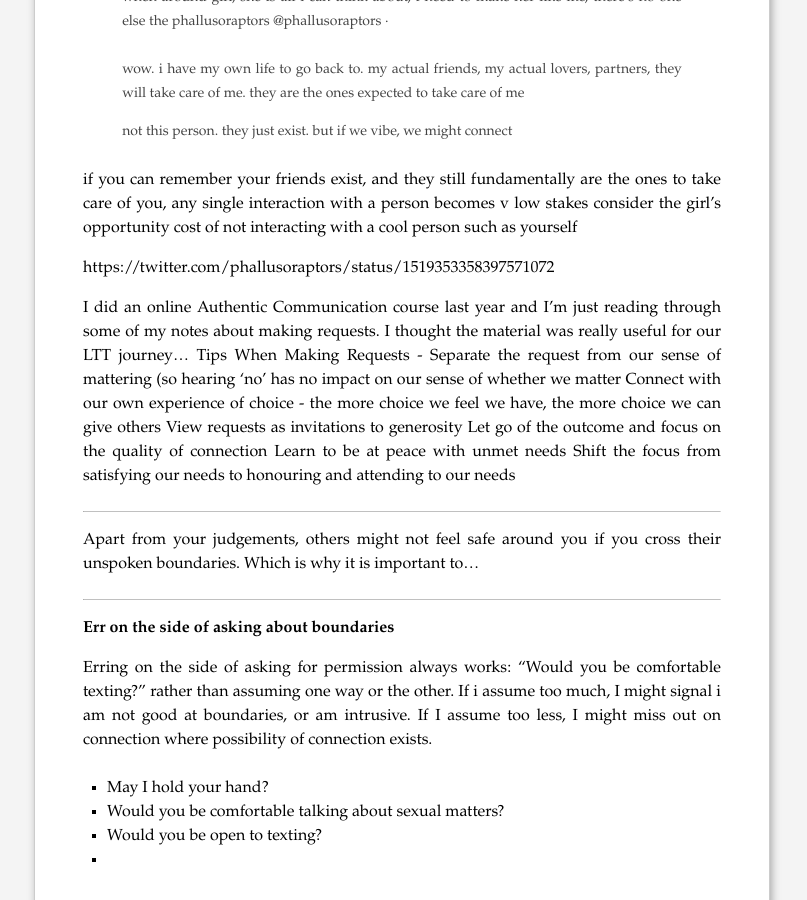
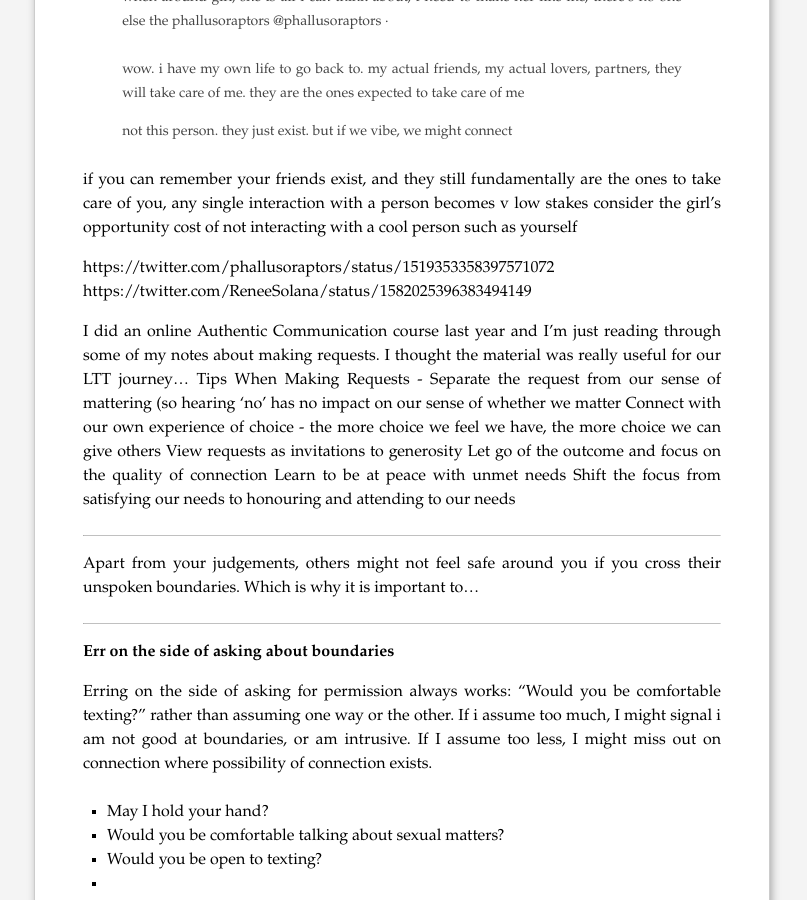
Before and after one commit to piyushahuja/piyushahuja.github.io, a Jekyll site: the page built from _posts/guides/2022-09-14-LT.md, in a window 1280 px wide and 900 px high, scrolled down 1214 px. Shown: the whole window, without its empty margins (238-1045 px from the left). Built offline with Jekyll 4.4.1, drawn with Linux system fonts in a browser that asks for light colours; some of the changed lines change nothing that is shown.

Commit message:
auto deployed

```diff
--- a/_posts/guides/2022-09-14-LT.md
+++ b/_posts/guides/2022-09-14-LT.md
@@ -63,6 +63,8 @@ if you can remember your friends exist, and they still fundamentally are the one
 consider the girl’s opportunity cost of not interacting with a cool person such as yourself
 
 https://twitter.com/phallusoraptors/status/1519353358397571072
+https://twitter.com/ReneeSolana/status/1582025396383494149
+
 
 I did an online Authentic Communication course last year and I’m just reading through some of my notes about making requests. I thought the material was really useful for our LTT journey…
 Tips When Making Requests -
```
